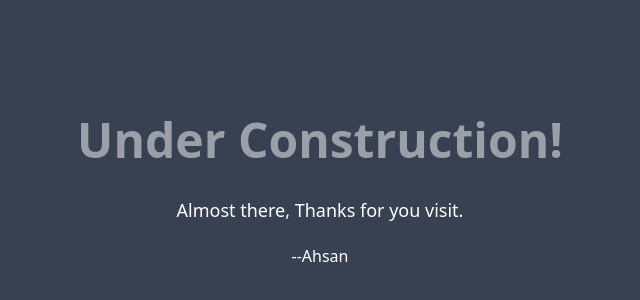
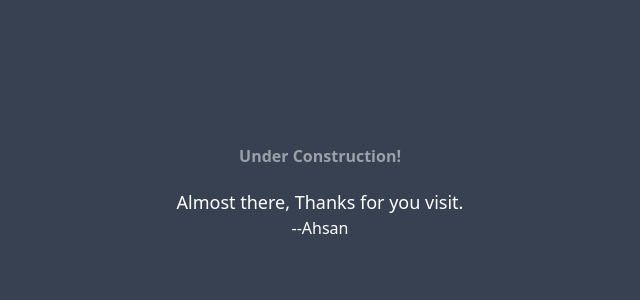
Before and after one commit to Md-Sazzad-Ahsan/Blogs, a website: page index.html in a window 1280 px wide. Shown: the part 208-508 px from the top of the page, without its empty margins (320-960 px from the left). Drawn offline with Linux system fonts and the light colour scheme.

Commit message:
Content edited

```diff
--- a/index.html
+++ b/index.html
@@ -7,10 +7,10 @@
 </head>
 <body>
     <div class="min-h-screen bg-gray-700 flex flex-col items-center justify-center">
-        <h1 class="text-5xl text-white font-bold mb-8 animate-pulse">
+        <h1 class="text-3xl md:text-4xl text-white font-bold mb-5 animate-pulse">
             Under Construction!
         </h1>
-        <p class="text-white text-lg mb-5">
+        <p class="text-white text-lg mb-3">
             Almost there, Thanks for you visit.
         </p>
         <p class="text-white">--Ahsan</p>
```
